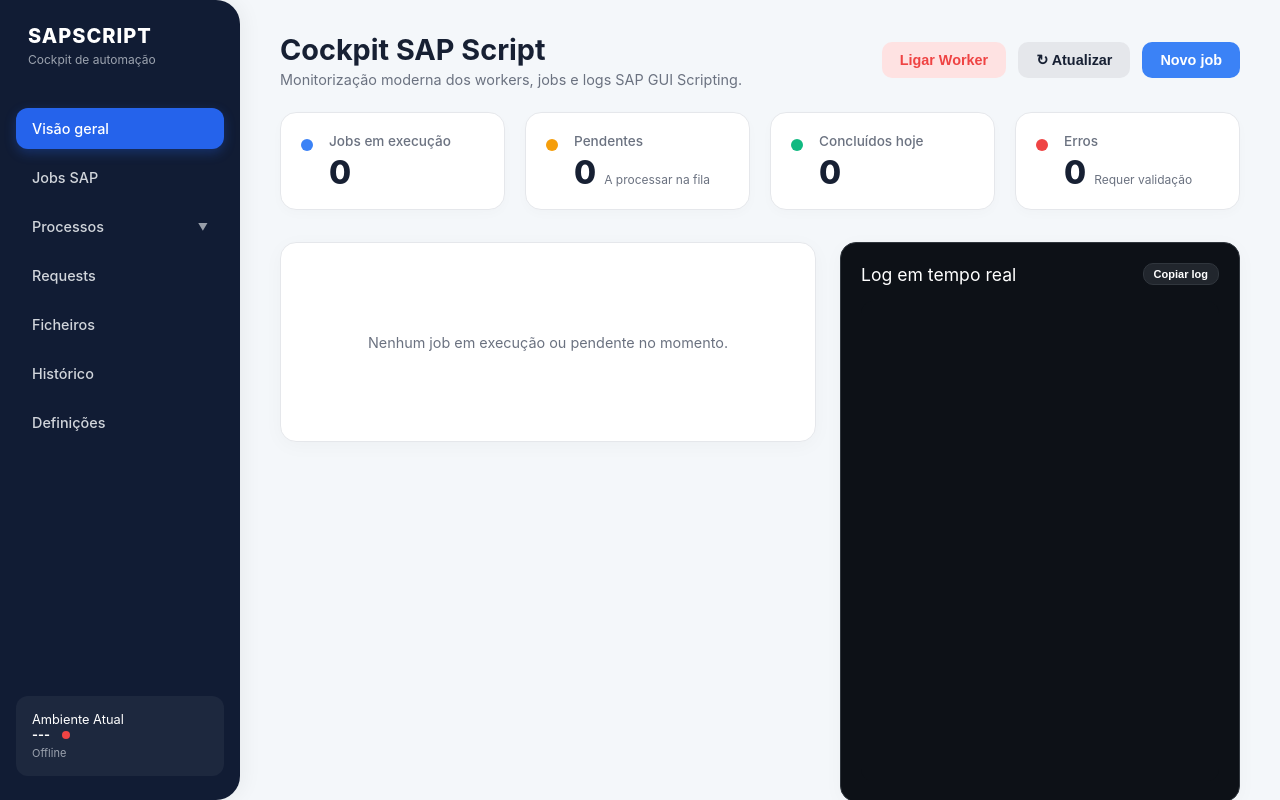
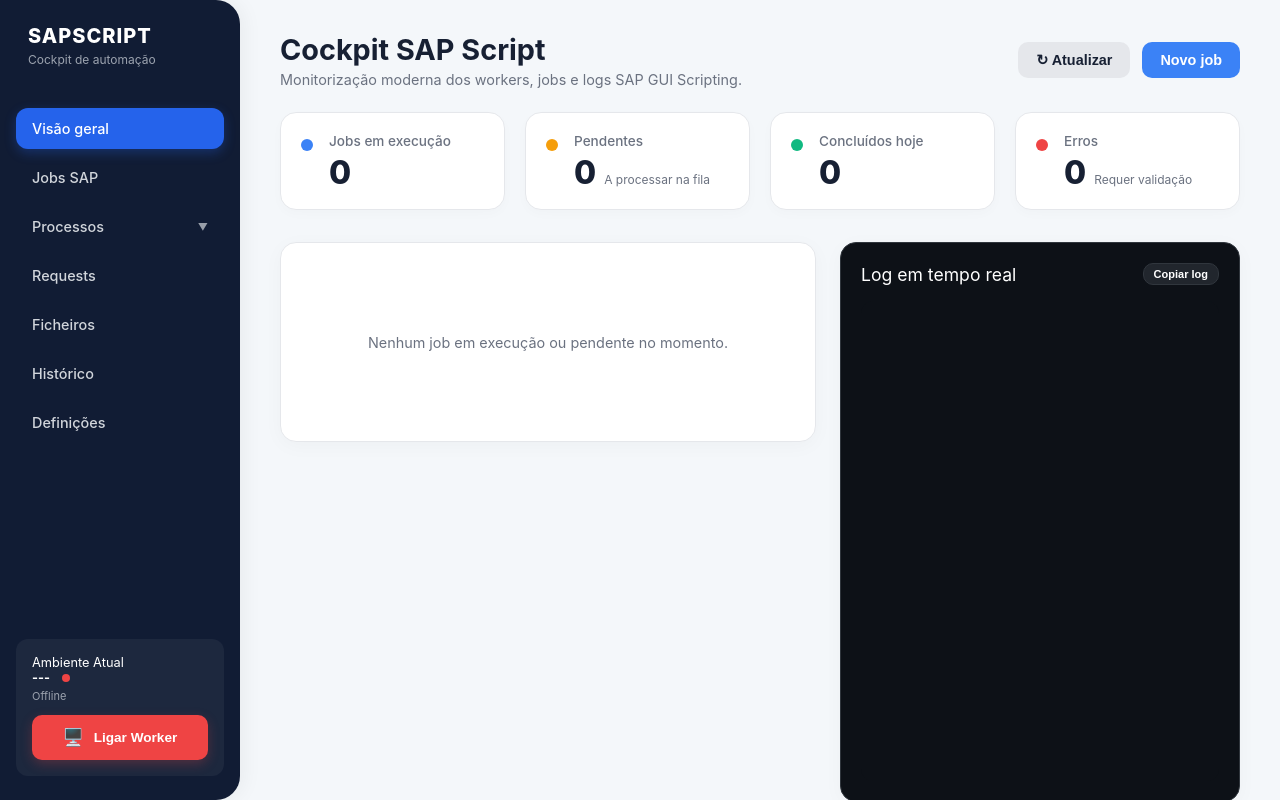
Before and after one commit to Geniolle/SapScript, a FastAPI app: page / in a window 1280 px wide. Run offline with FastAPI, Linux system fonts and the light colour scheme; data that the repository does not hold is empty; parts of the project's set-up code (start-up, migrations or seed data) failed here and were passed over.

Commit message:
ux: move Ligar Worker button to sidebar footer with server icon and optimized styling

```diff
--- a/sap_script_web_cockpit_v2/web_api/static/styles.css
+++ b/sap_script_web_cockpit_v2/web_api/static/styles.css
@@ -97,6 +97,43 @@ body {
   background: var(--success);
   border-radius: 50%;
   margin-left: 8px;
+}
+
+.btn-start-worker-sidebar {
+  display: flex;
+  align-items: center;
+  justify-content: center;
+  gap: 10px;
+  width: 100%;
+  background: var(--danger);
+  color: white;
+  border: none;
+  border-radius: 10px;
+  padding: 12px 14px;
+  font-size: 0.85rem;
+  font-weight: 600;
+  cursor: pointer;
+  transition: all 0.2s ease;
+  box-shadow: 0 4px 12px rgba(239, 68, 68, 0.25);
+  margin-top: 12px;
+}
+.btn-start-worker-sidebar:hover {
+  background: #dc2626;
+  transform: translateY(-1px);
+  box-shadow: 0 6px 16px rgba(239, 68, 68, 0.35);
+}
+.btn-start-worker-sidebar:active {
+  transform: translateY(0);
+}
+.btn-start-worker-sidebar:disabled {
+  background: #374151;
+  color: #9ca3af;
+  cursor: not-allowed;
+  box-shadow: none;
+  transform: none;
+}
+.btn-start-worker-sidebar .server-icon {
+  font-size: 1.05rem;
 }
 
 /* Main Content */
--- a/sap_script_web_cockpit_v2/web_api/templates/index.html
+++ b/sap_script_web_cockpit_v2/web_api/templates/index.html
@@ -291,6 +291,23 @@
     .modal-content select, .modal-content input {
       background-color: #ffffff;
       color: var(--text-primary);
+    }
+    /* Select bloqueado pelo menu lateral */
+    select.select-locked {
+      background-color: #f9fafb !important;
+      color: #6b7280 !important;
+      cursor: not-allowed !important;
+      border-color: #e5e7eb !important;
+      pointer-events: none;
+    }
+    .select-lock-badge {
+      display: inline-flex;
+      align-items: center;
+      gap: 4px;
+      font-size: 11px;
+      color: #9ca3af;
+      margin-top: 4px;
+      font-style: italic;
     }
     .realtime-log {
       height: 480px !important;
@@ -333,6 +350,10 @@
         <strong id="env-display">---</strong>
         <span id="worker-status-indicator" class="status-dot"></span>
         <div id="worker-status-text" style="font-size: 11px; margin-top: 4px; color: #9ca3af;">A verificar...</div>
+        <button type="button" id="start-worker-btn" class="btn-start-worker-sidebar" style="display: none;">
+          <span class="server-icon">🖥️</span>
+          <span>Ligar Worker</span>
+        </button>
       </div>
     </aside>
 
@@ -346,7 +367,6 @@
           <p>Monitorização moderna dos workers, jobs e logs SAP GUI Scripting.</p>
         </div>
         <div class="header-actions">
-          <button type="button" id="start-worker-btn" class="btn btn-danger" style="display: none;">Ligar Worker</button>
           <button type="button" id="refresh-button" class="btn btn-secondary" title="Forçar atualização imediata do estado dos jobs">↻ Atualizar</button>
           <button type="button" id="new-job-btn" class="btn btn-primary">Novo job</button>
         </div>
@@ -688,7 +708,6 @@
       if (procSelect) {
         procSelect.value = processo;
         procSelect.dispatchEvent(new Event('change'));
-        // Aguarda o select de subprocessos ser populado
         setTimeout(() => {
           const subSelect = document.getElementById('subprocesso-select');
           if (subSelect) {
@@ -697,9 +716,37 @@
           }
           const reqSel = document.getElementById('request-option-select');
           if (reqSel) reqSel.dispatchEvent(new Event('change'));
+          // Bloquear os dois selects — já vêm preenchidos pelo menu
+          _lockModalMenuFields();
         }, 200);
       }
       modal.classList.add('active');
+    }
+
+    function _lockModalMenuFields() {
+      ['processo-select', 'subprocesso-select'].forEach(id => {
+        const el = document.getElementById(id);
+        if (!el) return;
+        el.classList.add('select-locked');
+        // Adiciona badge de bloqueio se ainda não existir
+        const badgeId = `lock-badge-${id}`;
+        if (!document.getElementById(badgeId)) {
+          const badge = document.createElement('div');
+          badge.id = badgeId;
+          badge.className = 'select-lock-badge';
+          badge.innerHTML = '🔒 Preenchido via menu lateral';
+          el.parentNode.insertBefore(badge, el.nextSibling);
+        }
+      });
+    }
+
+    function resetModalLock() {
+      ['processo-select', 'subprocesso-select'].forEach(id => {
+        const el = document.getElementById(id);
+        if (el) el.classList.remove('select-locked');
+        const badge = document.getElementById(`lock-badge-${id}`);
+        if (badge) badge.remove();
+      });
     }
 
     let currentTab = 'running';
@@ -718,8 +765,14 @@
         processoSelect.dispatchEvent(new Event('change'));
         modal.classList.add('active');
     };
-    btnCloseModal.onclick = () => modal.classList.remove('active');
-    btnCancelModal.onclick = () => modal.classList.remove('active');
+    btnCloseModal.onclick = () => {
+        modal.classList.remove('active');
+        resetModalLock();
+    };
+    btnCancelModal.onclick = () => {
+        modal.classList.remove('active');
+        resetModalLock();
+    };
 
     // KPI Modal elements & close handlers
     const modalKpi = document.getElementById('modal-kpi-jobs');
@@ -735,7 +788,7 @@
             // 1. Atualizar o estado e a UI primeiro
             isConnectingWorker = true;
             btnStartWorker.disabled = true;
-            btnStartWorker.innerHTML = '⏳ A ligar...';
+            btnStartWorker.innerHTML = '<span class="server-icon">⏳</span><span>A ligar...</span>';
             btnStartWorker.style.opacity = '0.7';
 
             const ind = document.getElementById('worker-status-indicator');
@@ -1049,7 +1102,7 @@
             if (btn) {
               btn.style.display = 'none';
               btn.disabled = false;
-              btn.innerHTML = 'Ligar Worker';
+              btn.innerHTML = '<span class="server-icon">🖥️</span><span>Ligar Worker</span>';
               btn.style.opacity = '1';
             }
           } else {
@@ -1057,9 +1110,9 @@
               ind.style.background = 'var(--danger)';
               txt.textContent = 'Offline';
               if (btn) {
-                btn.style.display = 'inline-block';
+                btn.style.display = 'flex';
                 btn.disabled = false;
-                btn.innerHTML = 'Ligar Worker';
+                btn.innerHTML = '<span class="server-icon">🖥️</span><span>Ligar Worker</span>';
                 btn.style.opacity = '1';
               }
             }
```
Also changed, not shown: 1 other file.
